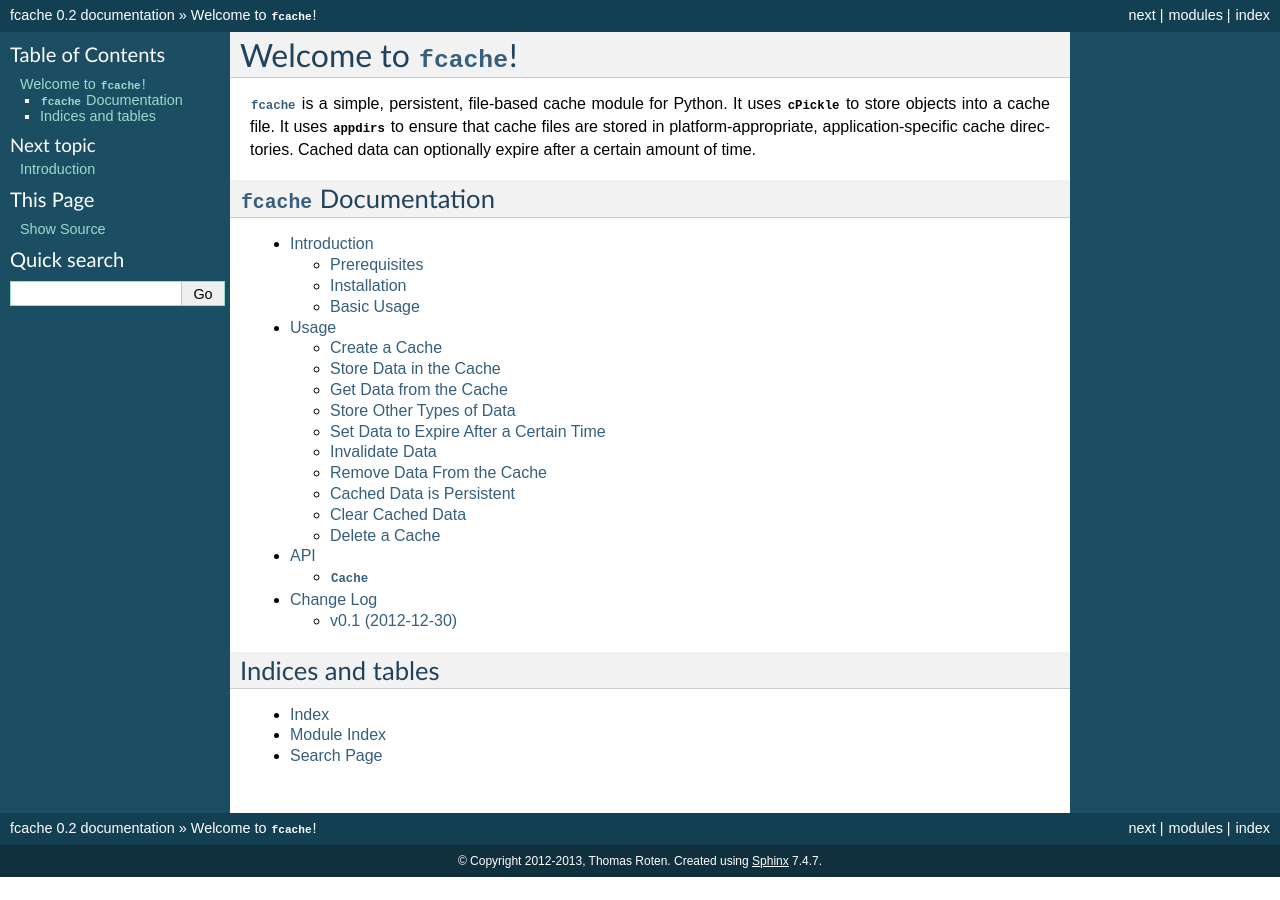
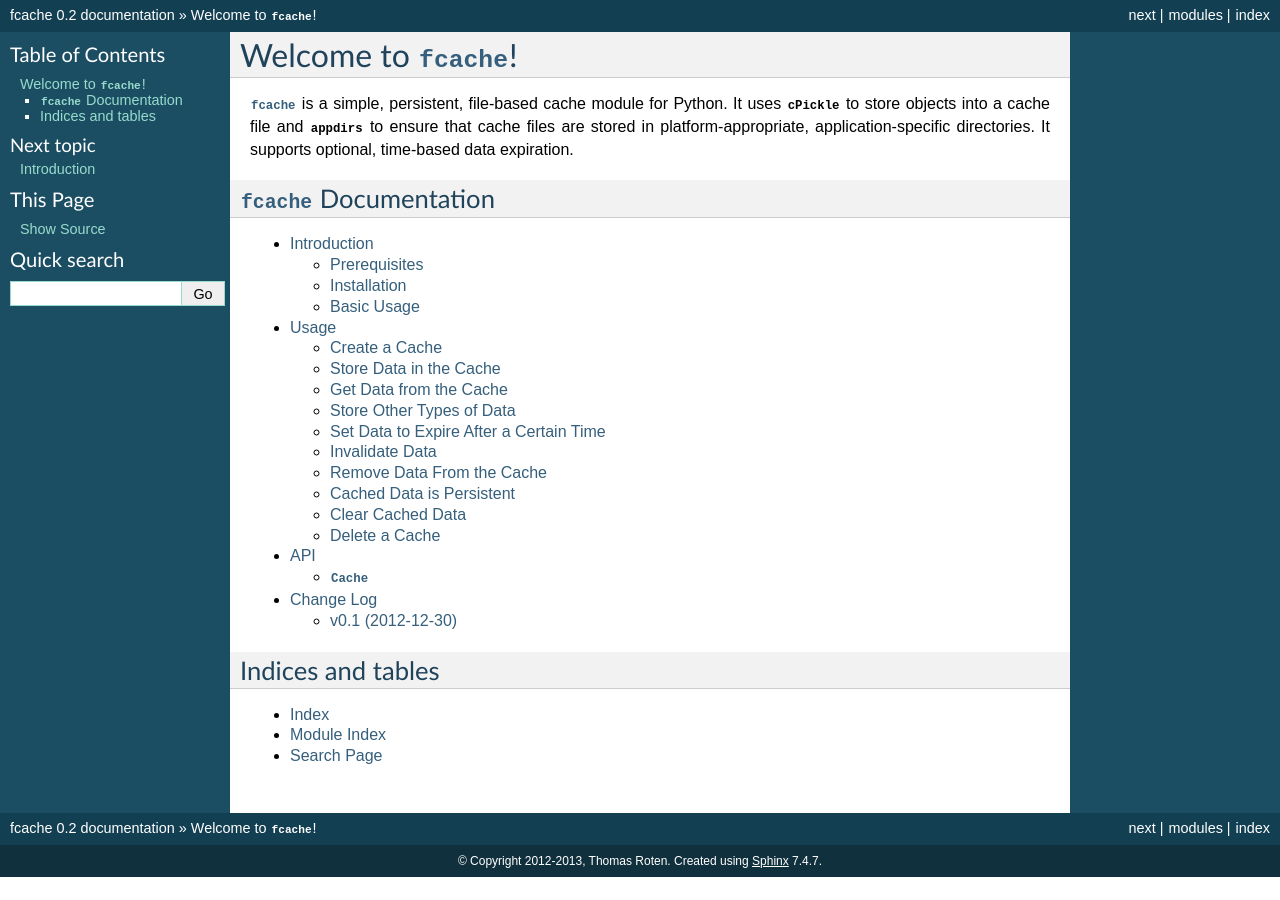
Before and after one commit to tsroten/fcache, a Sphinx documentation site: the page built from docs/index.rst, in a window 1280 px wide. Built offline with Sphinx 7.4.7, drawn with Linux system fonts in a browser that asks for light colours.

```diff
--- a/docs/index.rst
+++ b/docs/index.rst
@@ -1,7 +1,7 @@
 Welcome to :mod:`fcache`!
 =========================
 
-:mod:`fcache` is a simple, persistent, file-based cache module for Python. It uses :mod:`cPickle` to store objects into a cache file. It uses :mod:`appdirs` to ensure that cache files are stored in platform-appropriate, application-specific cache directories. Cached data can optionally expire after a certain amount of time.
+:mod:`fcache` is a simple, persistent, file-based cache module for Python. It uses :mod:`cPickle` to store objects into a cache file and :mod:`appdirs` to ensure that cache files are stored in platform-appropriate, application-specific directories. It supports optional, time-based data expiration.
 
 :mod:`fcache` Documentation
 ---------------------------
```
Also changed, not shown: 1 other file.
